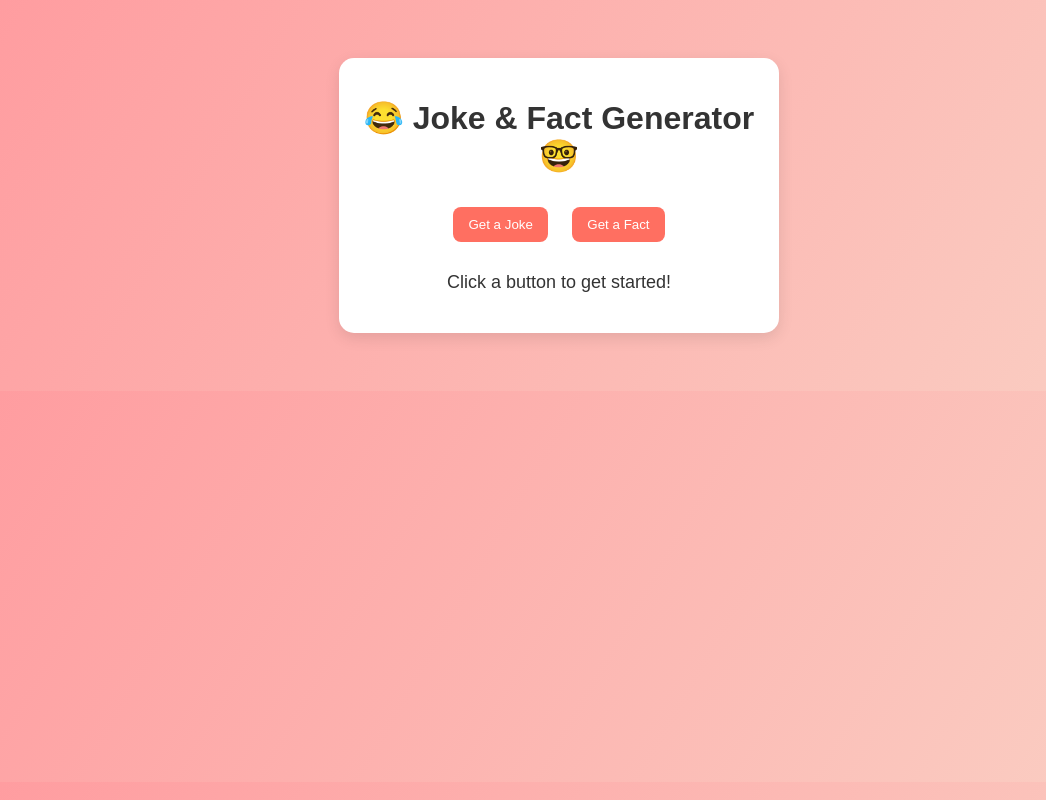
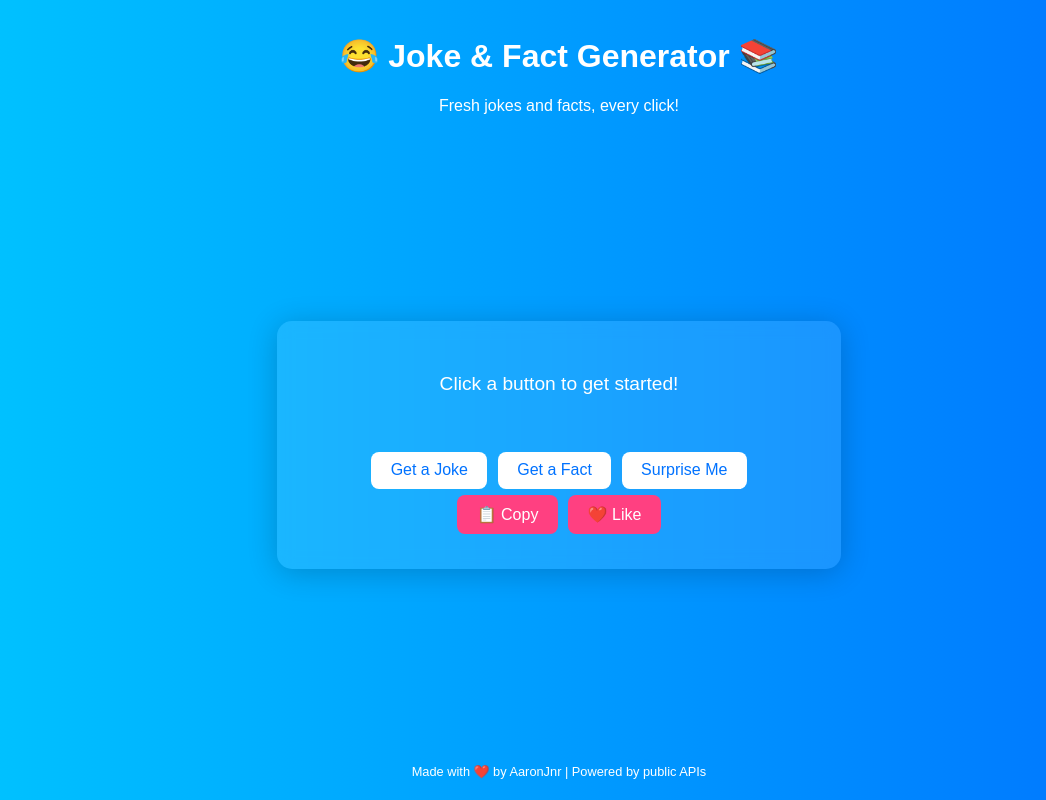
Before and after one commit to AaronJnr/joke-fact-generator, a plain HTML site: page index.html in a window 1280 px wide. Shown: the whole page, without its empty margins (81-1127 px from the left). Drawn offline with Linux system fonts and the light colour scheme.

Commit message:
UI: polished layout, loader, likes, copy/share; live APIs

```diff
--- a/index.html
+++ b/index.html
@@ -1,22 +1,36 @@
 <!DOCTYPE html>
 <html lang="en">
 <head>
-    <meta charset="UTF-8">
-    <meta name="viewport" content="width=device-width, initial-scale=1.0">
-    <title>Joke & Fact Generator</title>
-    <link rel="stylesheet" href="style.css">
+  <meta charset="UTF-8" />
+  <meta name="viewport" content="width=device-width, initial-scale=1.0" />
+  <title>Joke & Fact Generator</title>
+  <link rel="stylesheet" href="style.css" />
 </head>
 <body>
-    <div class="container">
-        <h1>😂 Joke & Fact Generator 🤓</h1>
-        <div class="buttons">
-            <button id="jokeBtn">Get a Joke</button>
-            <button id="factBtn">Get a Fact</button>
-        </div>
-        <p id="output">Click a button to get started!</p>
+  <header>
+    <h1>😂 Joke & Fact Generator 📚</h1>
+    <p>Fresh jokes and facts, every click!</p>
+  </header>
+
+  <main>
+    <div class="card">
+      <p id="output">Click a button to get started!</p>
+      <div class="actions">
+        <button id="jokeBtn">Get a Joke</button>
+        <button id="factBtn">Get a Fact</button>
+        <button id="surpriseBtn">Surprise Me</button>
+      </div>
+      <div class="extra-actions">
+        <button id="copyBtn">📋 Copy</button>
+        <button id="likeBtn">❤️ Like</button>
+      </div>
     </div>
+  </main>
 
-    <!-- Make sure this is just before closing body -->
-    <script src="script.js"></script>
+  <footer>
+    <p>Made with ❤️ by AaronJnr | Powered by public APIs</p>
+  </footer>
+
+  <script src="script.js"></script>
 </body>
 </html>
--- a/script.js
+++ b/script.js
@@ -1,31 +1,50 @@
-// script.js
-
+const output = document.getElementById("output");
 const jokeBtn = document.getElementById("jokeBtn");
 const factBtn = document.getElementById("factBtn");
-const output = document.getElementById("output");
+const surpriseBtn = document.getElementById("surpriseBtn");
+const copyBtn = document.getElementById("copyBtn");
+const likeBtn = document.getElementById("likeBtn");
 
-// Fetch random joke
-jokeBtn.addEventListener("click", async () => {
+async function getJoke() {
   output.textContent = "Loading joke...";
   try {
-        const response = await fetch("https://official-joke-api.appspot.com/random_joke");
-        const data = await response.json();
+    const res = await fetch("https://official-joke-api.appspot.com/random_joke");
+    const data = await res.json();
     output.textContent = `${data.setup} — ${data.punchline}`;
-    } catch (error) {
-        output.textContent = "Oops! Couldn't fetch a joke.";
-        console.error(error);
+  } catch {
+    output.textContent = "Failed to fetch joke 😢";
   }
-});
+}
 
-// Fetch random fact
-factBtn.addEventListener("click", async () => {
+async function getFact() {
   output.textContent = "Loading fact...";
   try {
-        const response = await fetch("https://uselessfacts.jsph.pl/random.json?language=en");
-        const data = await response.json();
+    const res = await fetch("https://uselessfacts.jsph.pl/random.json?language=en");
+    const data = await res.json();
     output.textContent = data.text;
-    } catch (error) {
-        output.textContent = "Oops! Couldn't fetch a fact.";
-        console.error(error);
+  } catch {
+    output.textContent = "Failed to fetch fact 😢";
   }
+}
+
+function surpriseMe() {
+  Math.random() < 0.5 ? getJoke() : getFact();
+}
+
+function copyToClipboard() {
+  navigator.clipboard.writeText(output.textContent).then(() => {
+    alert("Copied to clipboard!");
   });
+}
+
+let likes = 0;
+function likeItem() {
+  likes++;
+  alert(`You liked this ${likes} time${likes > 1 ? "s" : ""}!`);
+}
+
+jokeBtn.addEventListener("click", getJoke);
+factBtn.addEventListener("click", getFact);
+surpriseBtn.addEventListener("click", surpriseMe);
+copyBtn.addEventListener("click", copyToClipboard);
+likeBtn.addEventListener("click", likeItem);
--- a/style.css
+++ b/style.css
@@ -1,32 +1,65 @@
+body {
+  margin: 0;
+  font-family: Arial, sans-serif;
+  background: linear-gradient(to right, #00c6ff, #0072ff);
+  color: #fff;
+  display: flex;
+  flex-direction: column;
+  min-height: 100vh;
+}
 
-body {
-    font-family: Arial, sans-serif;
-    background: linear-gradient(120deg, #ff9a9e, #fad0c4);
-    color: #333;
-    text-align: center;
-    padding: 50px;
+header {
+  text-align: center;
+  padding: 1rem;
 }
-.container {
-    background: white;
-    padding: 20px;
-    border-radius: 15px;
-    box-shadow: 0 5px 15px rgba(0,0,0,0.1);
-    max-width: 400px;
-    margin: auto;
+
+main {
+  flex: 1;
+  display: flex;
+  align-items: center;
+  justify-content: center;
 }
+
+.card {
+  background: rgba(255, 255, 255, 0.1);
+  padding: 2rem;
+  border-radius: 15px;
+  text-align: center;
+  max-width: 500px;
+  width: 100%;
+  backdrop-filter: blur(8px);
+  box-shadow: 0 4px 30px rgba(0, 0, 0, 0.2);
+}
+
+#output {
+  min-height: 60px;
+  margin-bottom: 1rem;
+  font-size: 1.2rem;
+}
+
 button {
-    background: #ff6f61;
-    color: white;
-    border: none;
-    padding: 10px 15px;
-    margin: 10px;
-    border-radius: 8px;
-    cursor: pointer;
+  background: #fff;
+  color: #0072ff;
+  border: none;
+  padding: 0.6rem 1.2rem;
+  margin: 0.2rem;
+  border-radius: 8px;
+  cursor: pointer;
+  font-size: 1rem;
+  transition: background 0.3s;
 }
+
 button:hover {
-    background: #e85c50;
+  background: #f1f1f1;
 }
-#output {
-    margin: 20px 0;
-    font-size: 18px;
+
+.extra-actions button {
+  background: #ff4081;
+  color: #fff;
 }
+
+footer {
+  text-align: center;
+  padding: 0.5rem;
+  font-size: 0.8rem;
+}
```
Lines whose indentation alone changed are shown as unchanged.
